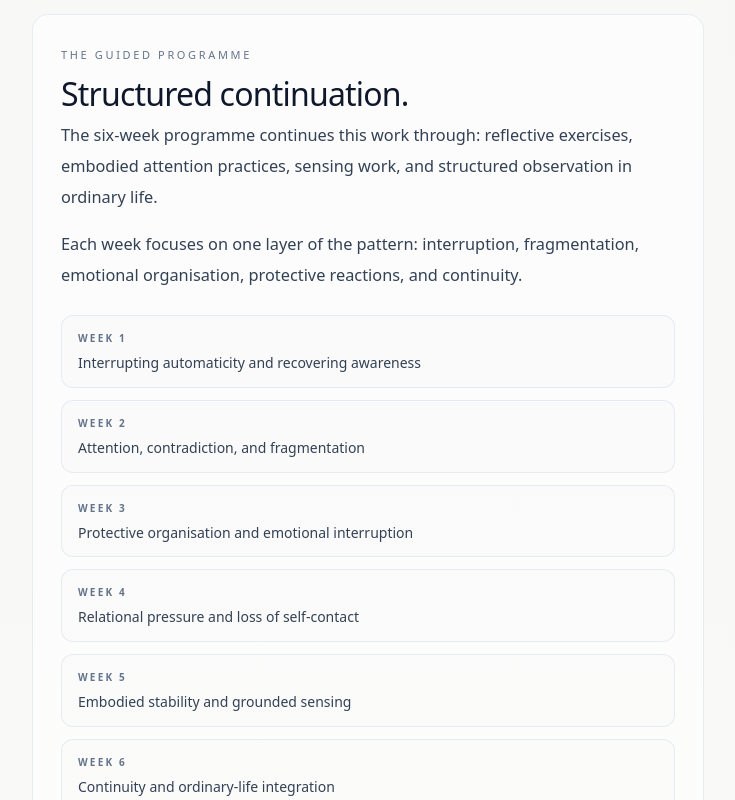
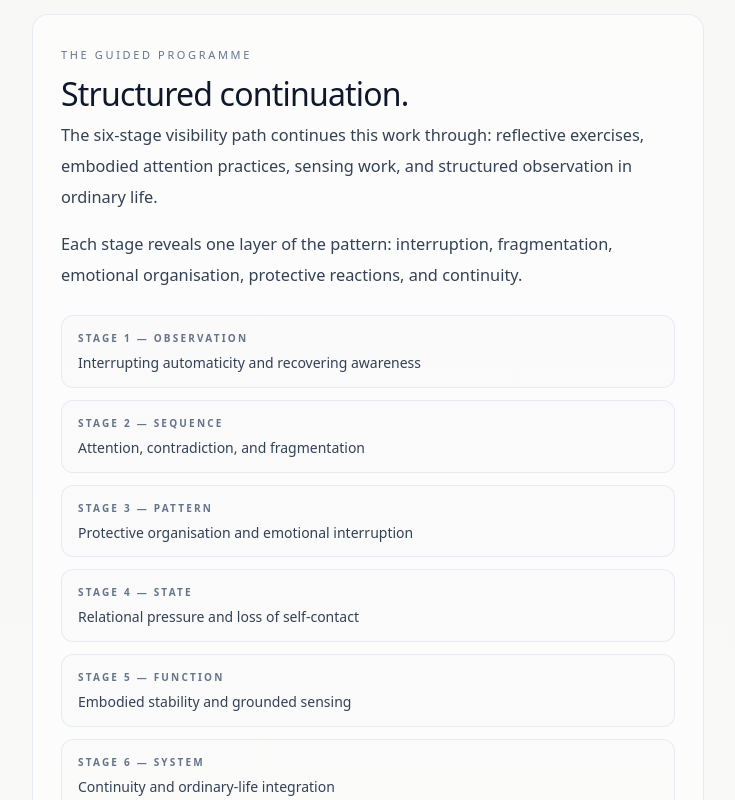
Before and after one commit to stopinder/therapy-orientation-quiz, a Vue app: page /about in a window 1280 px wide. Shown: the part 2800-3600 px from the top of the page, without its empty margins (248-983 px from the left). Built offline with nearby package versions, Linux system fonts and the light colour scheme; no server answers.

Commit message:
Clean remaining visible week language

```diff
--- a/src/views/ADHDQuizView.vue
+++ b/src/views/ADHDQuizView.vue
@@ -233,14 +233,14 @@
               </h2>
 
               <p class="mx-auto mb-8 max-w-xl text-lg leading-relaxed text-slate-600">
-                The quiz identifies patterns. The 6-week programme helps you work with those patterns over time through guided reflection and continuity tracking.
+                The quiz identifies patterns. The six-stage visibility path helps you work with those patterns over time through guided reflection and continuity tracking.
               </p>
 
               <a
                   href="https://gpttherapyassist.lemonsqueezy.com/checkout/buy/3d1439e1-bbba-4fc9-8810-04cdda84ca89"
                   class="inline-block rounded-xl bg-slate-900 px-8 py-4 text-base font-medium text-white transition hover:bg-slate-800"
               >
-                Start the 6-Week Programme
+                Start the six-stage visibility path
               </a>
             </div>
           </div>
@@ -1038,17 +1038,17 @@ const programmeIntro = computed(() => {
       profile.veryLowSignal ||
       profile.responseStyle === "minimal_endorsement"
   ) {
-    return "The six-week guided programme is designed for people who recognise recurring continuity breaks strongly enough to observe them in real time."
+    return "The six-stage guided path is designed for people who recognise recurring continuity breaks strongly enough to observe them in real time."
   }
 
   if (
       profile.responseStyle ===
       "low_frequency_recognition"
   ) {
-    return "The six-week guided programme continues this work through structured observation of the specific contexts where continuity begins to break."
+    return "The six-stage guided path continues this work through structured observation of the specific contexts where continuity begins to break."
   }
 
-  return "The six-week guided programme continues this work through structured observation, embodied attention practices, and continuity exercises."
+  return "The six-stage guided path continues this work through structured observation, embodied attention practices, and continuity exercises."
 })
 
 const goToProgramme = () => {
--- a/src/views/About.vue
+++ b/src/views/About.vue
@@ -279,7 +279,7 @@
         <div class="body-copy pt-2">
 
           <p>
-            The six-week programme continues this work through:
+            The six-stage visibility path continues this work through:
             reflective exercises,
             embodied attention practices,
             sensing work,
@@ -287,7 +287,7 @@
           </p>
 
           <p>
-            Each week focuses on one layer of the pattern:
+            Each stage reveals one layer of the pattern:
             interruption,
             fragmentation,
             emotional organisation,
@@ -300,32 +300,32 @@
         <div class="mt-6 grid gap-3 text-sm text-slate-700">
 
           <div class="programme-row">
-            <span>Week 1</span>
+            <span>Stage 1 — Observation</span>
             <p>Interrupting automaticity and recovering awareness</p>
           </div>
 
           <div class="programme-row">
-            <span>Week 2</span>
+            <span>Stage 2 — Sequence</span>
             <p>Attention, contradiction, and fragmentation</p>
           </div>
 
           <div class="programme-row">
-            <span>Week 3</span>
+            <span>Stage 3 — Pattern</span>
             <p>Protective organisation and emotional interruption</p>
           </div>
 
           <div class="programme-row">
-            <span>Week 4</span>
+            <span>Stage 4 — State</span>
             <p>Relational pressure and loss of self-contact</p>
           </div>
 
           <div class="programme-row">
-            <span>Week 5</span>
+            <span>Stage 5 — Function</span>
             <p>Embodied stability and grounded sensing</p>
           </div>
 
           <div class="programme-row">
-            <span>Week 6</span>
+            <span>Stage 6 — System</span>
             <p>Continuity and ordinary-life integration</p>
           </div>
 
--- a/src/views/DeepDiveView.vue
+++ b/src/views/DeepDiveView.vue
@@ -264,7 +264,7 @@
             </p>
 
             <p>
-              The six-week guided programme continues this work through:
+              The six-stage guided path continues this work through:
               embodied attention,
               self-observation,
               interruption recognition,
```
